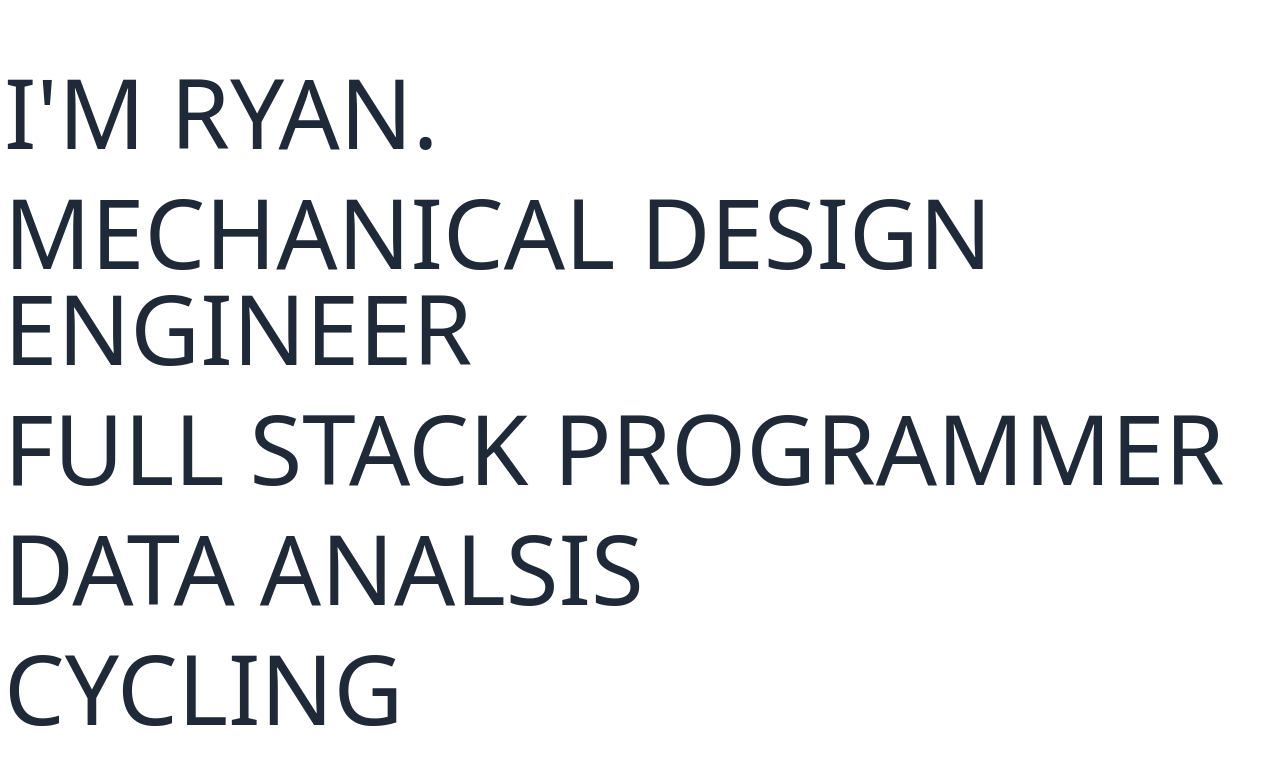
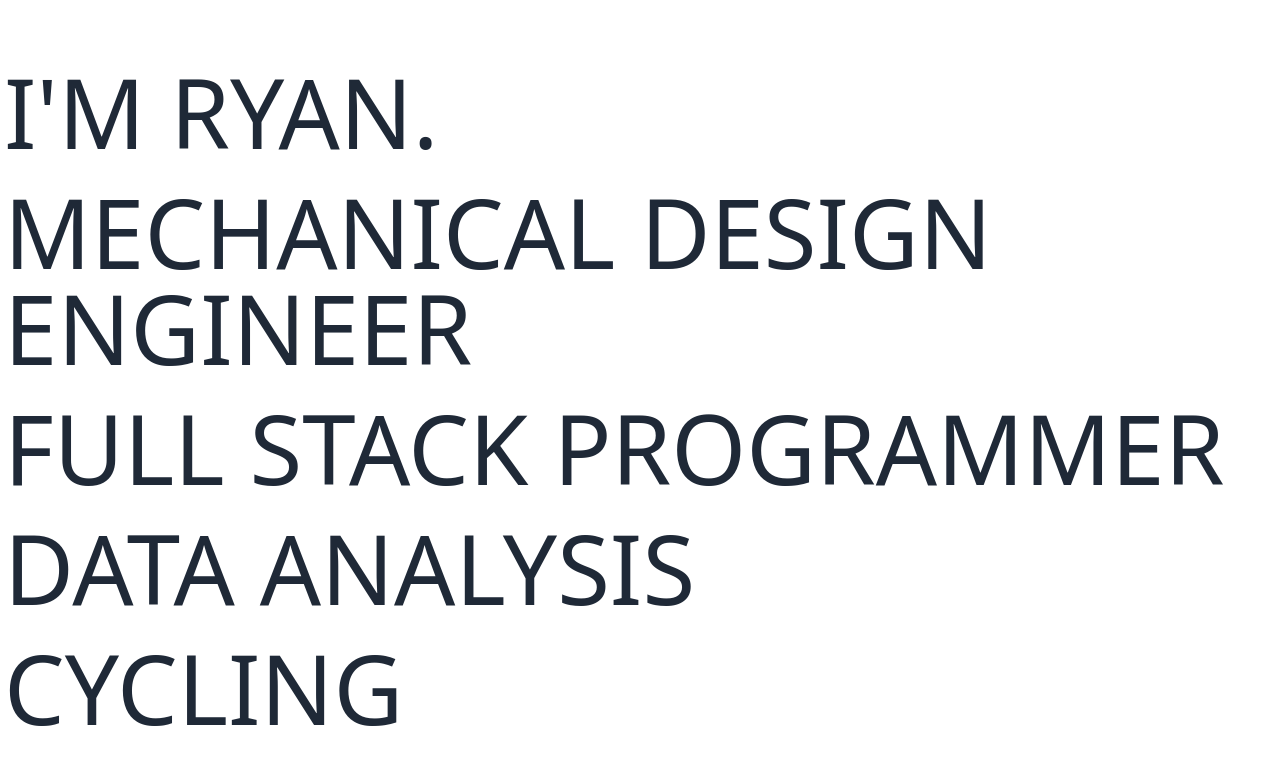
Before and after one commit to EngineeringDeveloper/hire-ryan, a SvelteKit app: page / in a window 1280 px wide. Shown: the top 764 px of the page. Built offline with nearby package versions, Linux system fonts and the light colour scheme.

Commit message:
spelling

```diff
--- a/src/routes/+page.svelte
+++ b/src/routes/+page.svelte
@@ -23,7 +23,7 @@
         >
         </HiddenInfo>
         <HiddenInfo
-            title={"DATA ANALSIS"}
+            title={"DATA ANALYSIS"}
             summary={"More info on Data Analysis"}
         >
         </HiddenInfo>
```
